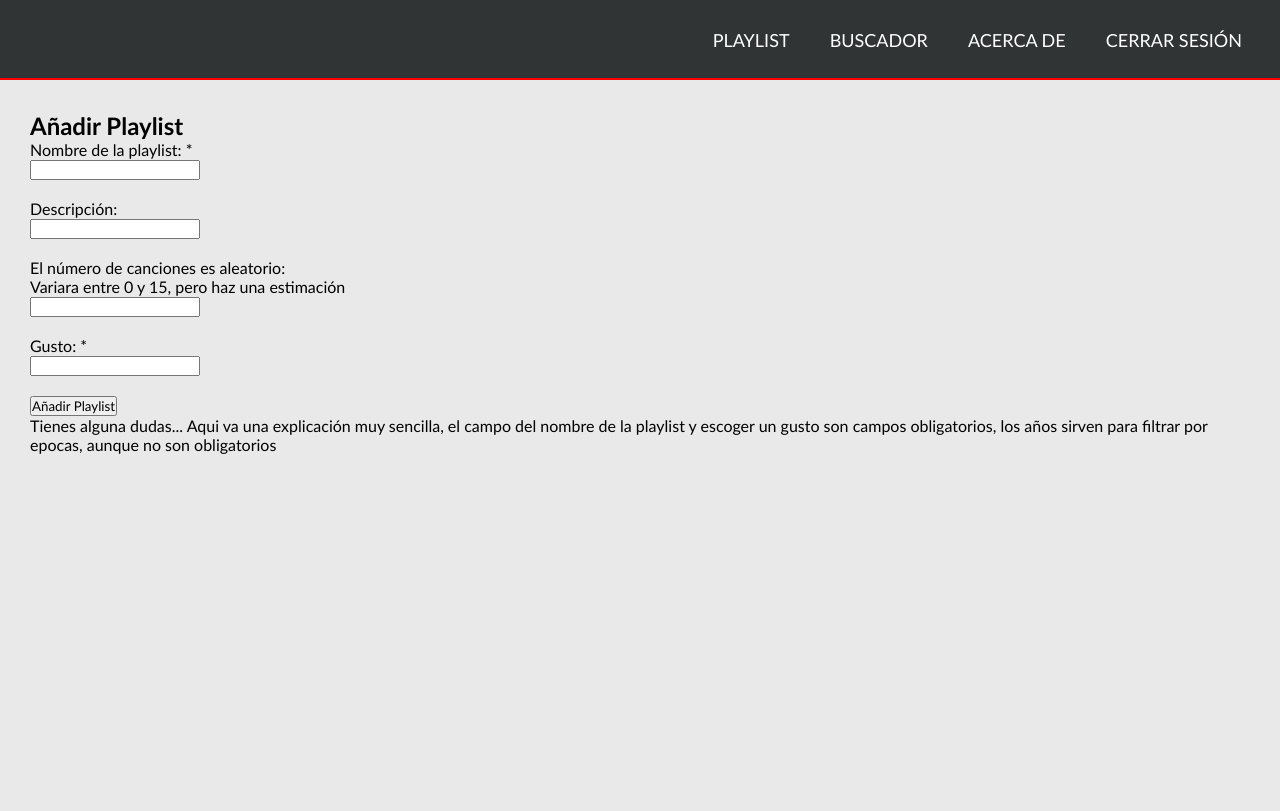
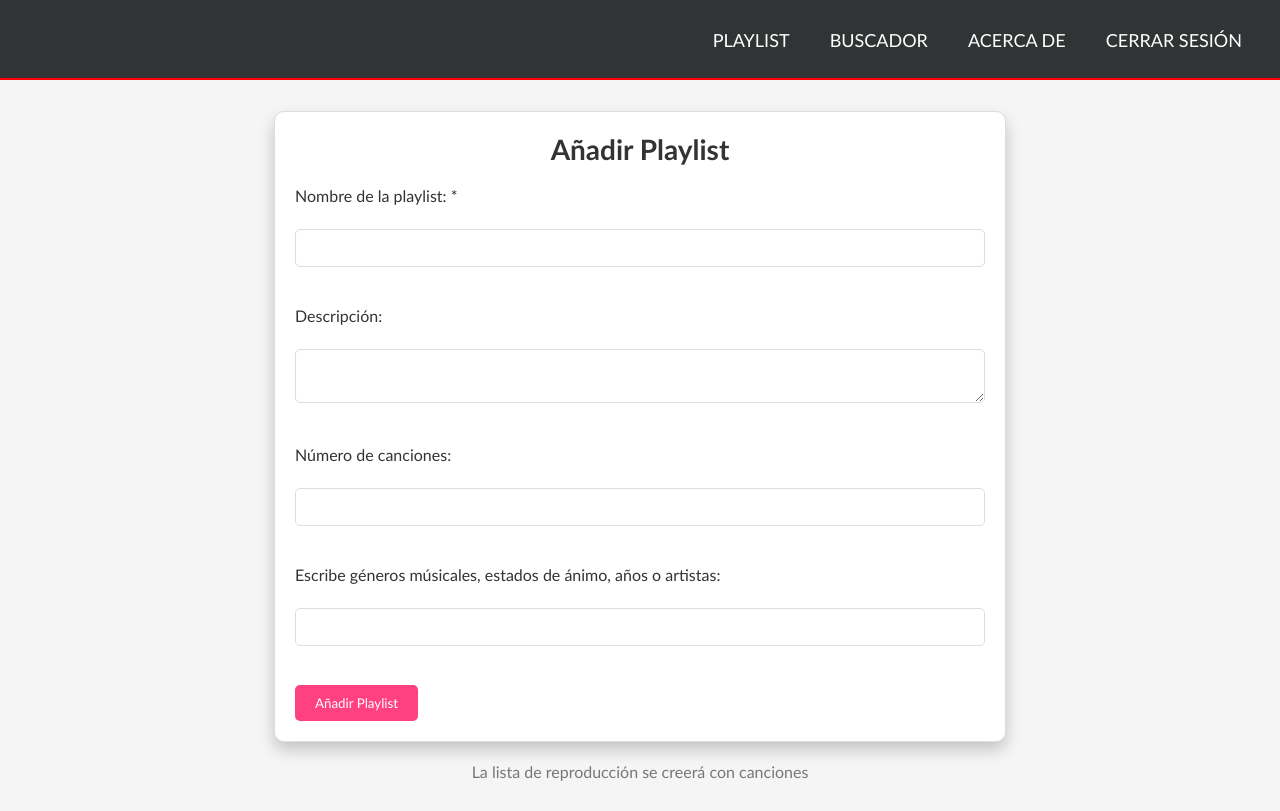
Before and after one commit to luiis02/MUSIC-RECOMEDATION-SYSTEM, a Flask app: page /add_playlist_gust in a window 1280 px wide. Before the commit the page ends 454 px from the top, so only its background shows below. Run offline with Flask 3, Linux system fonts and the light colour scheme.

Commit message:
terminado estilos

```diff
--- a/static/styles.css
+++ b/static/styles.css
@@ -14,11 +14,17 @@ body{
     background-color: #e9e9e9;
 
 }
-main{
-    flex-grow: 1;
-    margin: 30px;
+
+main {
+  display: flex;
+  flex-direction: column;
+  align-items: center;
+  flex-grow: 1;
+  margin-top: 30px;
+  margin: 30px;
 
 }
+
 nav{
     background: #303434;
     border-bottom: 2px solid red;
@@ -340,3 +346,273 @@ footer {
       min-width: 40vw;
       margin: auto;
   }
+
+
+/*Diseño de Playlist*/
+.playlists-container {
+  display: grid;
+  grid-template-columns: repeat(auto-fit, minmax(250px, 1fr));
+  gap: 20px;
+  margin-top: 20px;
+}
+
+.playlist {
+  border: 1px solid #ddd;
+  border-radius: 10px;
+  padding: 20px;
+  background-color: white;
+  box-shadow: 0px 8px 16px 0px rgba(0,0,0,0.2);
+  transition: 0.3s;
+}
+
+.playlist:hover {
+  box-shadow: 0px 12px 24px 0px rgba(0,0,0,0.2);
+}
+
+.playlist h3 {
+  font-size: 20px;
+  margin-bottom: 10px;
+}
+
+.playlist a {
+  text-decoration: none;
+  color: #ff4081;
+}
+
+.playlist p {
+  color: #666;
+  margin-bottom: 10px;
+}
+
+.playlist button {
+  padding: 10px 20px;
+  border: none;
+  border-radius: 5px;
+  background-color: #ff4081;
+  color: white;
+  cursor: pointer;
+  transition: 0.3s;
+}
+
+.playlist button:hover {
+  background-color: #e04070;
+}
+
+.add-playlists-buttons {
+  display: flex;
+  justify-content: space-evenly;
+  margin-top: 20px;
+}
+
+.add-playlists-buttons button {
+  padding: 10px 20px;
+  border: none;
+  border-radius: 5px;
+  background-color: #3f51b5;
+  color: white;
+  cursor: pointer;
+  transition: 0.3s;
+}
+
+.add-playlists-buttons button:hover {
+  background-color: #303f9f;
+}
+
+
+
+/*----------------------diseño de playlist details-------------------------*/
+
+
+table {
+  width: 100%;
+  margin-bottom: 20px;
+  margin-top: 20px;
+  border-collapse: collapse;
+}
+
+table thead {
+  background-color: #ff4081;
+  color: white;
+}
+
+table th, table td {
+  padding: 15px;
+  text-align: left;
+  border-bottom: 1px solid #ddd;
+}
+
+table a {
+  color: #ff4081;
+  text-decoration: none;
+}
+
+table a:hover {
+  color: #e04070;
+}
+
+form {
+  background-color: white;
+  border: 1px solid #ddd;
+  padding: 20px;
+  border-radius: 10px;
+  box-shadow: 0px 8px 16px 0px rgba(0,0,0,0.2);
+}
+
+.form-group {
+  margin-bottom: 20px;
+
+}
+
+.form-group label {
+  display: block;
+  margin-bottom: 5px;
+}
+
+.form-group input {
+  width: 100%;
+  padding: 10px;
+  border: 1px solid #ddd;
+  border-radius: 5px;
+  box-sizing: border-box;
+}
+
+.form-group input[type="submit"] {
+  width: auto;
+  background-color: #ff4081;
+  color: white;
+  cursor: pointer;
+  transition: 0.3s;
+}
+
+.form-group input[type="submit"]:hover {
+  background-color: #e04070;
+}
+
+
+h1, h2 {
+  color: #333;
+  text-align: center;
+  font-size: 28px;
+  margin-bottom: 20px;
+}
+
+/*-------------------------------addplaylisr-------------------------*/
+body {
+  font-family: 'Arial', sans-serif;
+  background-color: #f5f5f5;
+}
+
+.form-container {
+  width: 60%;
+  margin: 0 auto;
+  padding: 20px;
+  background-color: white;
+  border: 1px solid #ddd;
+  border-radius: 10px;
+  box-shadow: 0px 8px 16px 0px rgba(0,0,0,0.2);
+}
+
+.form-title {
+  text-align: center;
+  color: #333;
+  font-size: 28px;
+  margin-bottom: 20px;
+}
+
+.form-label {
+  display: block;
+  margin-bottom: 5px;
+  color: #333;
+}
+
+.form-input, .form-textarea {
+  width: 100%;
+  padding: 10px;
+  border: 1px solid #ddd;
+  border-radius: 5px;
+  box-sizing: border-box;
+  margin-bottom: 20px;
+}
+
+.form-submit {
+  padding: 10px 20px;
+  border: none;
+  border-radius: 5px;
+  background-color: #ff4081;
+  color: white;
+  cursor: pointer;
+  transition: 0.3s;
+}
+
+.form-submit:hover {
+  background-color: #e04070;
+}
+
+
+/**-----------------addplaylist gusto---------------------*/
+body {
+  font-family: 'Arial', sans-serif;
+  background-color: #f5f5f5;
+}
+
+.form-container {
+  width: 60%;
+  margin: 0 auto;
+  padding: 20px;
+  background-color: white;
+  border: 1px solid #ddd;
+  border-radius: 10px;
+  box-shadow: 0px 8px 16px 0px rgba(0,0,0,0.2);
+}
+
+.form-title {
+  text-align: center;
+  color: #333;
+  font-size: 28px;
+  margin-bottom: 20px;
+}
+
+.form-label {
+  display: block;
+  margin-bottom: 5px;
+  color: #333;
+}
+
+.form-input, .form-textarea {
+  width: 100%;
+  padding: 10px;
+  border: 1px solid #ddd;
+  border-radius: 5px;
+  box-sizing: border-box;
+  margin-bottom: 20px;
+}
+
+.form-warning {
+  color: red;
+  text-align: center;
+}
+
+.form-hint {
+  color: #777;
+  font-style: italic;
+  margin-bottom: 5px;
+}
+
+.form-submit {
+  padding: 10px 20px;
+  border: none;
+  border-radius: 5px;
+  background-color: #ff4081;
+  color: white;
+  cursor: pointer;
+  transition: 0.3s;
+}
+
+.form-submit:hover {
+  background-color: #e04070;
+}
+
+.form-explanation {
+  margin-top: 20px;
+  color: #777;
+}
--- a/templates/add_playlist_gust.html
+++ b/templates/add_playlist_gust.html
@@ -25,22 +25,22 @@
         </nav>
     </header>
     <main>
-        <form method="POST" action="/add_playlist_gust" id="add-playlist2">
-            <h2>Añadir Playlist</h2>
-            <p id="warnings">{{ warnings }}</p>
-            <label for="name">Nombre de la playlist: *</label><br>
-            <input type="text" id="name" name="name" required><br><br>
-            <label for="description">Descripción:</label><br>
-            <input type="text" id="description" name="description"><br><br>
-            <label for="song_n">El número de canciones es aleatorio:</label><br>
-            <p>Variara entre 0 y 15, pero haz una estimación</p>
-            <input type="number" id="year" name="song_n" required><br><br>
-            <label for="name1">Gusto: *</label><br>
-            <input type="text" id="name1" name="name1" required><br><br>
-            <input type="submit" value="Añadir Playlist">
+        <form method="POST" action="/add_playlist_gust" id="add-playlist2" class="form-container">
+            <h2 class="form-title">Añadir Playlist</h2>
+            <p id="warnings" class="form-warning">{{ warnings }}</p>
+            <label for="name" class="form-label">Nombre de la playlist: *</label><br>
+            <input type="text" id="name" name="name" required class="form-input"><br><br>
+            <label for="description" class="form-label">Descripción:</label><br>
+            <textarea id="description" name="description" required class="form-textarea"></textarea><br><br>
+            <label for="song_n" class="form-label">Número de canciones:</label><br>
+            <input type="number" id="year" name="song_n" required class="form-input"><br><br>
+            <label for="name1" class="form-label">Escribe géneros músicales, estados de ánimo, años o artistas: </label><br>
+            <input type="text" id="name1" name="name1" required class="form-input"><br><br>
+            <input type="submit" value="Añadir Playlist" class="form-submit">
         </form>
-        <p>Tienes alguna dudas... Aqui va una explicación muy sencilla, el campo del nombre de la playlist y escoger un gusto son campos obligatorios, los años sirven para filtrar por epocas, aunque no son obligatorios</p>
+        <p class="form-explanation">La lista de reproducción se creerá con canciones </p>
     </main>
+
 </body>
 
 </html>
```
Also changed, not shown: playlist.py (+0 -14 lines), templates/acerca.html (+10 -10 lines), templates/add_playlist.html (+8 -7 lines), templates/playlist.html (+19 -22 lines), templates/playlist_details.html (+38 -25 lines).
